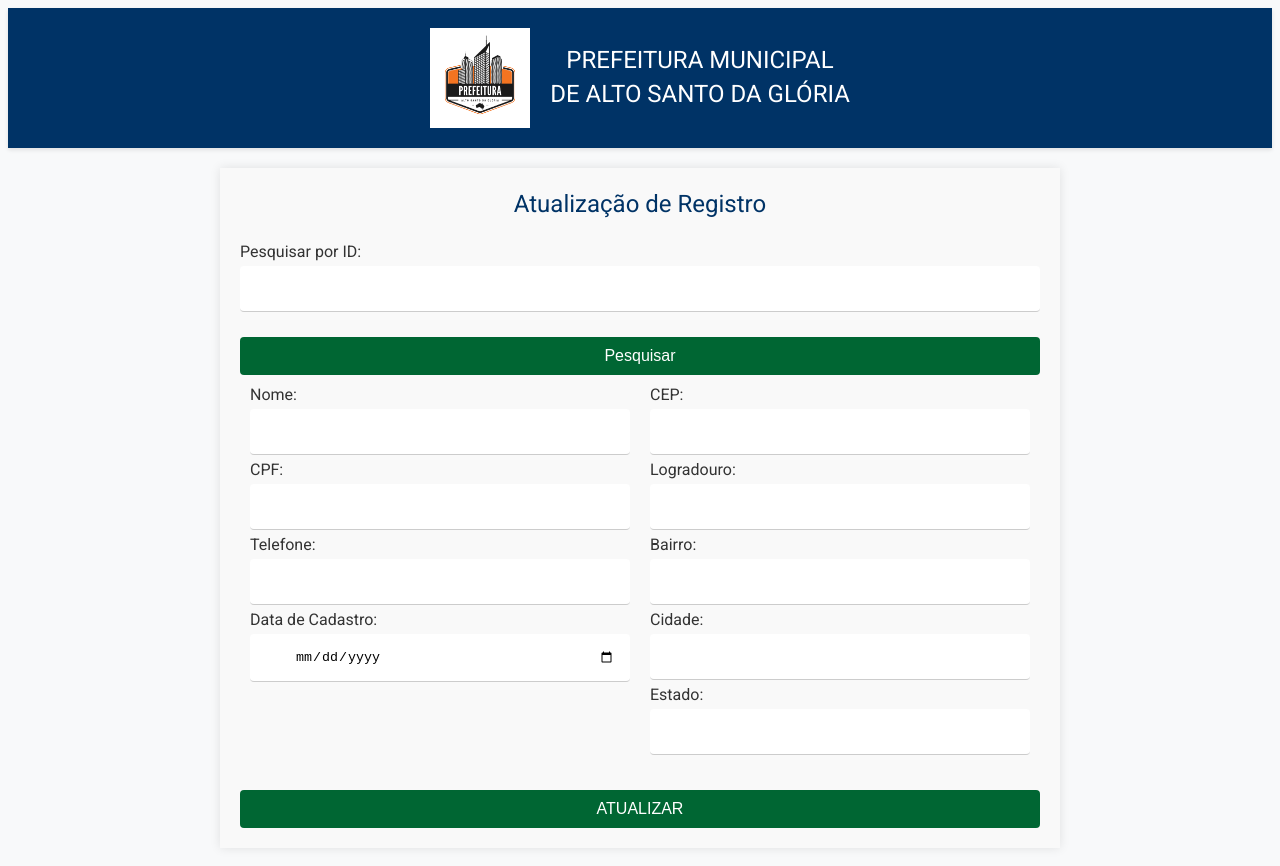
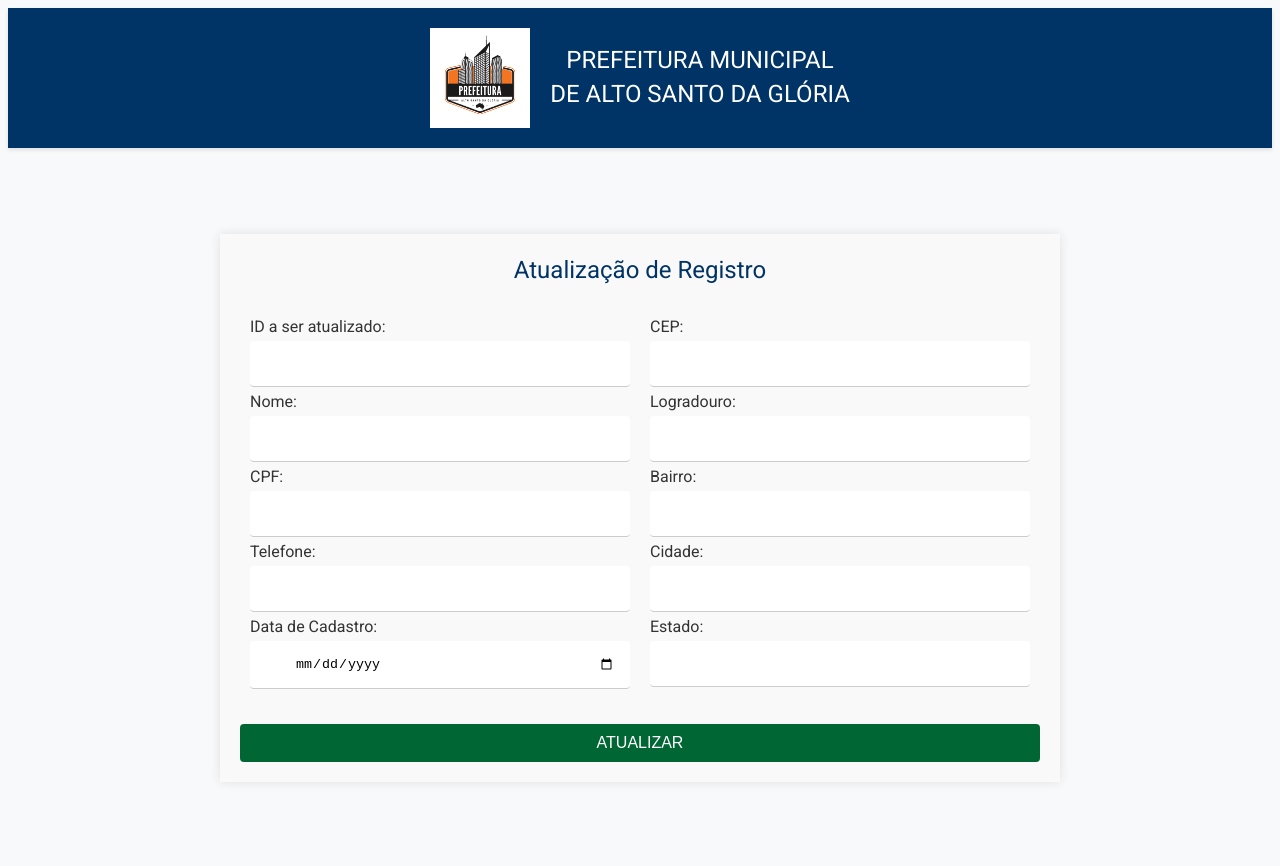
Before and after one commit to Natyguimaraes/PrefeituraAltoSantoDaGloria, a React (Vite) app in the folder projetoPrefeitura_state/: page / in a window 1280 px wide. Both pictures are taken after a click on the button "Atualizar dados/ U". Shown: the top 866 px of the page. Built offline with nearby package versions, Linux system fonts and the light colour scheme.

Commit message:
backend feito

```diff
--- a/projetoPrefeitura_state/src/views/components/atualizarPessoa.jsx
+++ b/projetoPrefeitura_state/src/views/components/atualizarPessoa.jsx
@@ -2,8 +2,9 @@ import React, { useState } from 'react';
 import '../styles/App.css';
 
 function FormAtualizacao() {
-  const [id, setId] = useState('');
+
   const [formValores, setFormValores] = useState({
+    id:'',
     nome: '',
     cpf: '',
     telefone: '',
@@ -14,37 +15,6 @@ function FormAtualizacao() {
     cidade: '',
     estado: ''
   });
-  const [loading, setLoading] = useState(false);
-  const [error, setError] = useState('');
-  const [success, setSuccess] = useState('');
-
-  const handlePesquisaSubmit = async (e) => {
-    e.preventDefault();
-    if (!id) {
-      setError('Por favor, insira um ID válido.');
-      return;
-    }
-    setLoading(true);
-    setError('');
-    try {
-      const response = await fetch(`http://localhost:3000/pessoas/${id}`);
-      if (!response.ok) {
-        throw new Error(`Erro ao obter os dados da pessoa: ${response.status}`);
-      }
-      const dados = await response.json();
-      if (!dados) {
-        setError('Nenhum dado encontrado para o ID fornecido.');
-      } else {
-        setFormValores(dados);
-        setSuccess('');
-      }
-    } catch (err) {
-      setError("Erro ao obter os dados da pessoa: " + err.message);
-    } finally {
-      setLoading(false);
-    }
-  };
-
 
   const handleChange = (e) => {
     const { name, value } = e.target;
@@ -56,50 +26,44 @@ function FormAtualizacao() {
 
   const handleSubmit = async (e) => {
     e.preventDefault();
-    setLoading(true);
-    setError('');
-    setSuccess('');
+
     try {
+      console.log("Dados a serem enviados: ", formValores.id);
       const response = await fetch(`http://localhost:3000/pessoas/${formValores.id}`, {
         method: 'PUT',
         headers: {
           'Content-Type': 'application/json'
         },
         body: JSON.stringify(formValores)
-      });
-      if (!response.ok) {
-        throw new Error(`Erro ao atualizar os dados da pessoa: ${response.status}`);
-      }
-      setSuccess('Pessoa atualizada com sucesso');
+     });
+
+     const json = await response.json();
+     console.log(response)
+     console.log(json);
+
     } catch (err) {
-      setError("Erro ao atualizar os dados da pessoa: " + err.message);
-    } finally {
-      setLoading(false);
+      console.error("Erro ao enviar", err)
     }
   };
-
 
   return (
     <div className="Container_form">
       <div className="form">
         <h1>Atualização de Registro</h1>
-        <form onSubmit={handlePesquisaSubmit}>
-          <div className="form_row">
-            <label htmlFor="id">Pesquisar por ID:</label>
-            <input
-              type="text"
-              id="id"
-              value={formValores.id}
-              onChange={(e) => setId(e.target.value)}
-            />
-            <button type="submit" disabled={loading}>Pesquisar</button>
-          </div>
-          {error && <p className="error">{error}</p>}
-          {loading && <p>Carregando...</p>}
-        </form>
+
         <form onSubmit={handleSubmit}>
           <div className="form_row">
             <div className="div_dados">
+              <div className="input_container">
+                <label htmlFor="nome">ID a ser atualizado:</label>
+                <input
+                  type="text"
+                  id="id"
+                  name="id"
+                  value={formValores.id}
+                  onChange={handleChange}
+                />
+              </div>
               <div className="input_container">
                 <label htmlFor="nome">Nome:</label>
                 <input
@@ -194,8 +158,7 @@ function FormAtualizacao() {
               </div>
             </div>
           </div>
-          <button type="submit" disabled={loading}>ATUALIZAR</button>
-          {success && <p className="success">{success}</p>}
+          <button type="submit" onClick={handleSubmit}>ATUALIZAR</button>
         </form>
       </div>
     </div>
```
Also changed, not shown: projetoPrefeitura_state/src/controllers/pessoaControler.js (+10 -3 lines).
